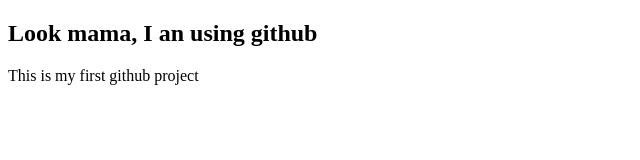
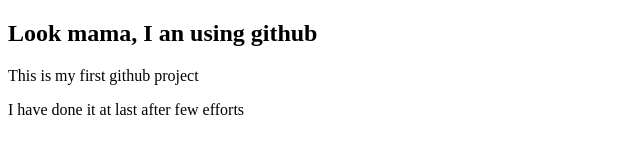
Before and after one commit to nibas-barai/my-first-website, a plain HTML site: page index.html in a window 1280 px wide. Shown: the whole page, without its empty margins (0-640 px from the left). Drawn offline with Linux system fonts and the light colour scheme.

```diff
--- a/index.html
+++ b/index.html
@@ -9,6 +9,7 @@
 </head>
 <h2>Look mama, I an using github</h2>
 <p>This is my first github project</p>
+<p> I have done it at last after few efforts</p>
 
 <body>
 
```
